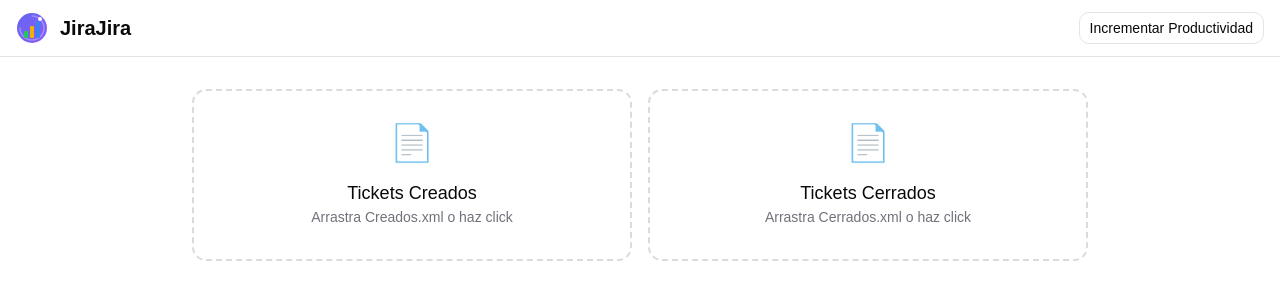
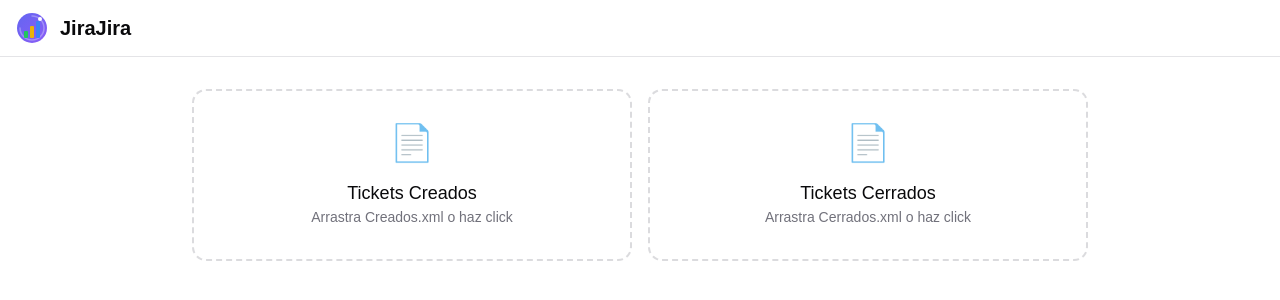
Before and after one commit to macmariman/jira-dashboard, a React (Vite) app: page / in a window 1280 px wide. Shown: the top 300 px of the page. Built offline with nearby package versions, Linux system fonts and the light colour scheme.

Commit message:
Remove Incrementar Productividad button from header
Co-Authored-By: Claude Sonnet 4.6 <noreply@anthropic.com>

```diff
--- a/src/App.tsx
+++ b/src/App.tsx
@@ -57,17 +57,6 @@ export function App() {
             <h1 className="text-xl font-semibold">JiraJira</h1>
           </div>
           <div className="flex items-center gap-2">
-            <Button
-              variant="outline"
-              onClick={() => {
-                setShowLamona(true)
-                const audio = new Audio('/BUMBUM.mp3')
-                audioRef.current = audio
-                audio.play()
-              }}
-            >
-              Incrementar Productividad
-            </Button>
             {(createdIssues || closedIssues) && (
               <Button variant="outline" onClick={handleReset}>
                 Cargar otros archivos
```
